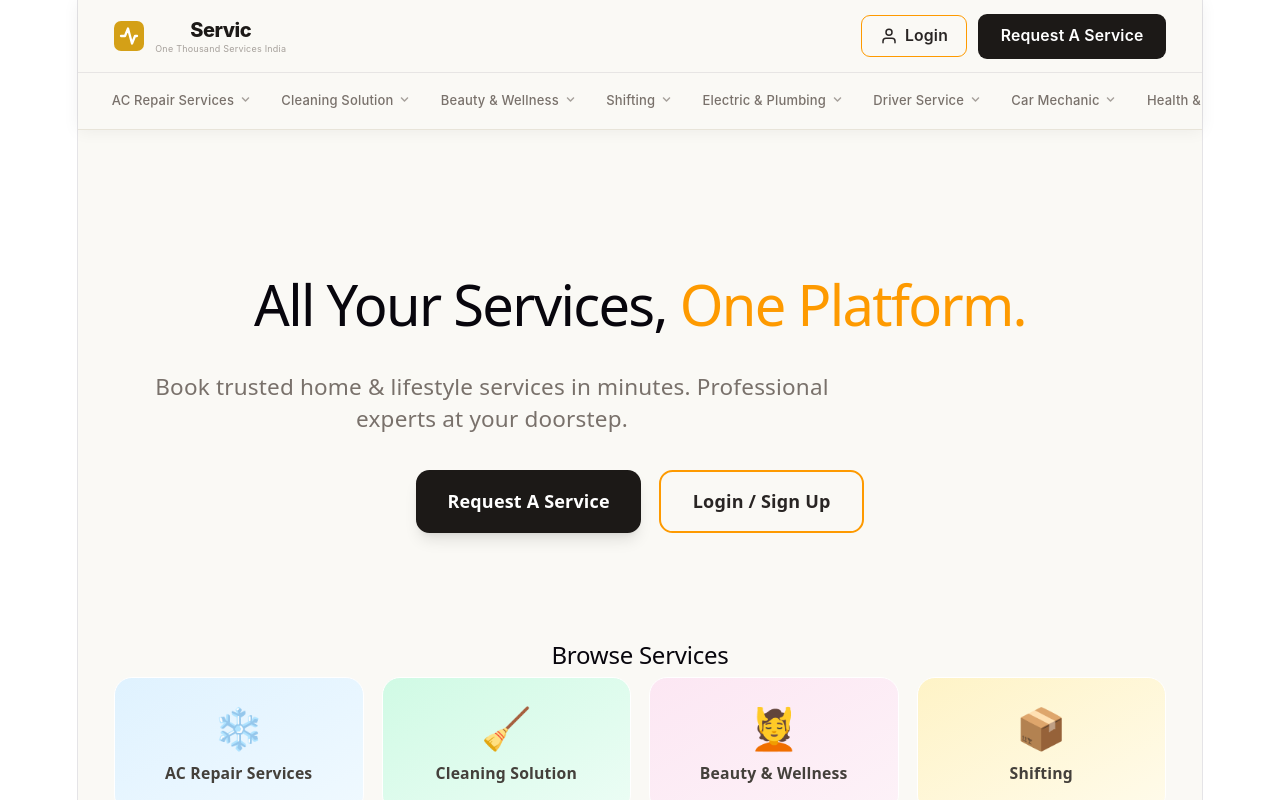
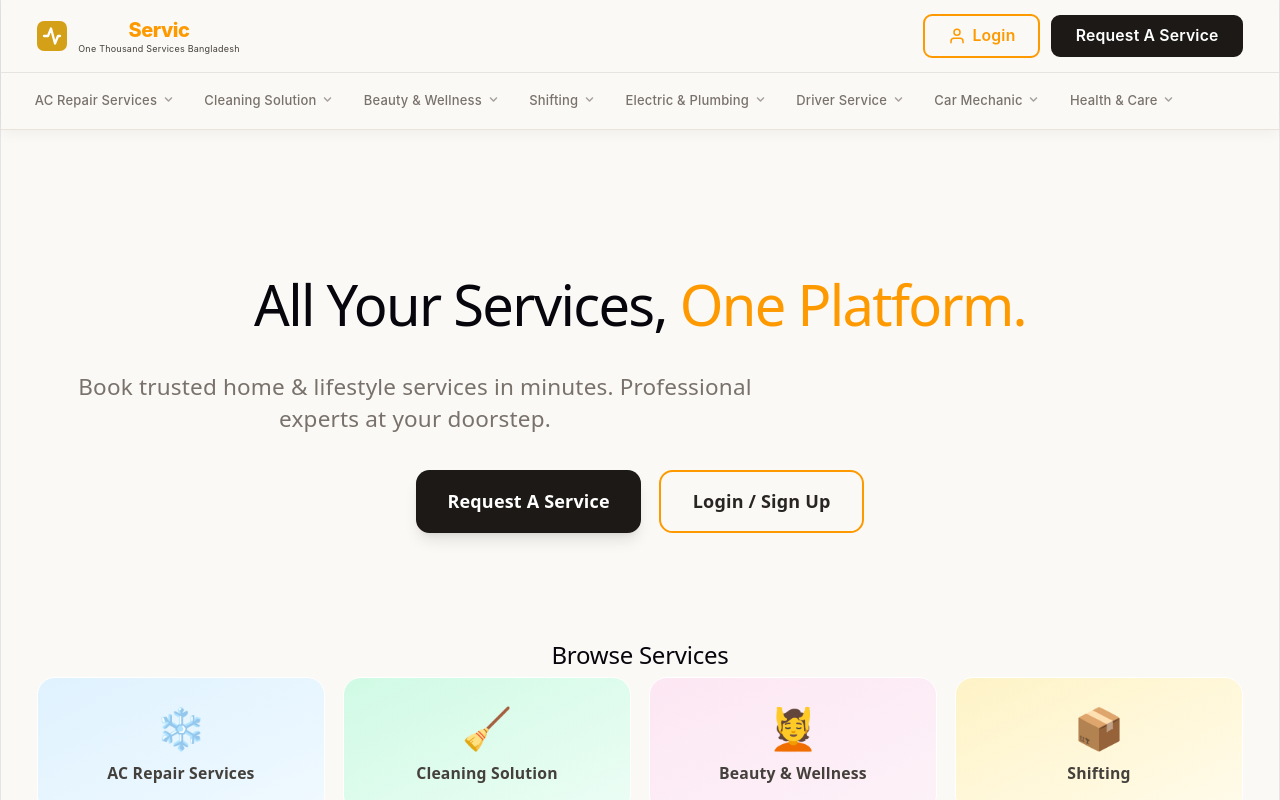
Before and after one commit to mdwasimdev1/service-management-frontend, a React (Vite) app: page / in a window 1280 px wide. Shown: the top 800 px of the page. Built offline with nearby package versions, Linux system fonts and the light colour scheme.

Commit message:
I Have Implement Button Desing

```diff
--- a/src/components/layout/Header.tsx
+++ b/src/components/layout/Header.tsx
@@ -3,6 +3,7 @@ import { motion, AnimatePresence } from "framer-motion";
 import { HiOutlineMenuAlt3, HiX } from "react-icons/hi";
 import { FiUser } from "react-icons/fi";
 import { FaChevronDown } from "react-icons/fa";
+import CustomButton from "../ui/CustomButton";
 
 // ─── Nav data ──────────────────────────────────────────────────────────────────
 const navCategories = [
@@ -131,11 +132,11 @@ export default function Header() {
             </svg>
           </span>
           <span className="flex flex-col leading-tight">
-            <strong className="text-[20px] font-extrabold tracking-tight text-stone-900">
+            <strong className="text-[20px] font-extrabold tracking-tight text-amber-500">
               Servic
             </strong>
-            <small className="hidden sm:block text-[9px] text-stone-400 font-normal tracking-wide whitespace-nowrap">
-              One Thousand Services India
+            <small className="hidden sm:block text-[9px] text-stone-700 font-normal tracking-wide whitespace-nowrap">
+              One Thousand Services Bangladesh
             </small>
           </span>
         </a>
@@ -143,23 +144,27 @@ export default function Header() {
         {/* Desktop action buttons */}
         <div className="flex items-center gap-2.5">
           {/* Login – visible on tablet+ */}
-          <a
+          <div className="hidden sm:inline-flex">
+            <CustomButton
+              id="header-login-btn"
               href="/login"
-            id="header-login-btn"
-            className="hidden sm:inline-flex items-center gap-1.5 px-4 py-2 border-[1.5px] border-amber-500 rounded-lg text-sm font-semibold text-stone-800 bg-transparent hover:bg-amber-50 hover:border-amber-600 transition-all duration-150 whitespace-nowrap no-underline"
+              variant="outline"
+              icon={<FiUser />}
             >
-            <FiUser className="text-base" />
               Login
-          </a>
+            </CustomButton>
+          </div>
 
           {/* Request A Service CTA – visible on md+ */}
-          <a
+          <div className="hidden md:inline-flex">
+            <CustomButton
+              id="header-cta-btn"
               href="/request"
-            id="header-cta-btn"
-            className="hidden md:inline-flex items-center px-5 py-2.5 rounded-lg bg-stone-900 text-white text-sm font-semibold hover:bg-stone-700 hover:-translate-y-px transition-all duration-150 whitespace-nowrap no-underline"
+              variant="primary"
             >
               Request A Service
-          </a>
+            </CustomButton>
+          </div>
 
           {/* Hamburger – mobile only */}
           <button
@@ -263,19 +268,21 @@ export default function Header() {
 
               {/* Mobile CTA row */}
               <div className="flex flex-col sm:flex-row gap-3 p-4">
-                <a
+                <CustomButton
                   href="/login"
-                  className="flex-1 flex items-center justify-center gap-2 px-4 py-2.5 border-[1.5px] border-amber-500 rounded-lg text-sm font-semibold text-stone-800 hover:bg-amber-50 transition-all duration-150 no-underline"
+                  variant="outline"
+                  icon={<FiUser />}
+                  className="flex-1"
                 >
-                  <FiUser />
                   Login
-                </a>
-                <a
+                </CustomButton>
+                <CustomButton
                   href="/request"
-                  className="flex-1 flex items-center justify-center px-4 py-2.5 rounded-lg bg-stone-900 text-white text-sm font-semibold hover:bg-stone-700 transition-all duration-150 no-underline"
+                  variant="primary"
+                  className="flex-1"
                 >
                   Request A Service
-                </a>
+                </CustomButton>
               </div>
             </nav>
           </motion.div>
--- /dev/null
+++ b/src/components/ui/CustomButton.tsx
@@ -0,0 +1,108 @@
+import React from "react";
+
+type ButtonVariant = "primary" | "outline";
+
+interface CustomButtonProps {
+  children: React.ReactNode;
+  variant?: ButtonVariant;
+  href?: string;
+  id?: string;
+  type?: "button" | "submit" | "reset";
+  onClick?: () => void;
+  className?: string;
+  icon?: React.ReactNode;
+  fullWidth?: boolean;
+}
+
+export default function CustomButton({
+  children,
+  variant = "primary",
+  href,
+  id,
+  type = "button",
+  onClick,
+  className = "",
+  icon,
+  fullWidth = false,
+}: CustomButtonProps) {
+  const isPrimary = variant === "primary";
+
+  const ANIM = "transition-transform duration-600 ease-in-out";
+
+  const base = [
+    // overflow-hidden clips both the rising combined layer and the exiting default text
+    "group relative inline-flex items-center justify-center overflow-hidden",
+    "cursor-pointer select-none whitespace-nowrap no-underline",
+
+    // Shape & spacing
+    "rounded-lg px-5 py-2.5",
+
+    // Typography
+    "font-semibold text-sm font-[Inter,system-ui,sans-serif] leading-none",
+
+    // Variant base colours + hover glow
+    isPrimary
+      ? "bg-stone-900 border-2 border-stone-900 hover:border-amber-500 hover:shadow-[0_6px_24px_rgba(212,160,23,0.40)]"
+      : "bg-transparent border-2 border-amber-500 hover:shadow-[0_6px_20px_rgba(212,160,23,0.32)]",
+
+    // Border-color + shadow get their own shorter transition
+    "transition-[border-color,box-shadow] duration-1000 ease-out",
+
+    // Active press + focus ring
+    "active:scale-[0.97]",
+    "focus-visible:outline focus-visible:outline-[2.5px] focus-visible:outline-amber-500 focus-visible:outline-offset-[3px]",
+
+    // Full-width form variant
+    fullWidth ? "w-full py-[14px] rounded-xl text-[0.9375rem]" : "",
+
+    className,
+  ]
+    .filter(Boolean)
+    .join(" ");
+
+  const rowLayout = "inline-flex items-center gap-1.5";
+
+  const content = (
+    <>
+      <span
+        className={`
+          relative z-10 ${rowLayout}
+          translate-y-0 group-hover:-translate-y-full
+          ${ANIM}
+          ${isPrimary ? "text-white" : "text-amber-500"}
+        `}
+      >
+        {icon && <span className={`${rowLayout} text-base`}>{icon}</span>}
+        <span>{children}</span>
+      </span>
+
+      <span
+        className={`
+          absolute inset-0 z-20 rounded-[inherit]
+          bg-amber-500 text-stone-900
+          ${rowLayout} justify-center
+          translate-y-full group-hover:translate-y-0
+          ${ANIM}
+        `}
+      >
+        {icon && <span className={`${rowLayout} text-base`}>{icon}</span>}
+        <span>{children}</span>
+      </span>
+    </>
+  );
+
+  // ── Render as <a> or <button> ────────────────────────────────────────────────
+  if (href) {
+    return (
+      <a id={id} href={href} className={base} onClick={onClick}>
+        {content}
+      </a>
+    );
+  }
+
+  return (
+    <button id={id} type={type} className={base} onClick={onClick}>
+      {content}
+    </button>
+  );
+}
--- a/src/index.css
+++ b/src/index.css
@@ -54,7 +54,7 @@
 }
 
 #root {
-  width: 1126px;
+  width: 1920px;
   max-width: 100%;
   margin: 0 auto;
   text-align: center;
--- a/src/pages/LoginPage.tsx
+++ b/src/pages/LoginPage.tsx
@@ -1,6 +1,7 @@
 import { motion } from "framer-motion";
 import { FiUser, FiLock } from "react-icons/fi";
 import { Link } from "react-router-dom";
+import CustomButton from "../components/ui/CustomButton";
 
 export default function LoginPage() {
   return (
@@ -52,13 +53,14 @@ export default function LoginPage() {
             </div>
           </div>
 
-          <button
+          <CustomButton
             type="submit"
             id="login-submit-btn"
-            className="w-full py-3 rounded-xl bg-stone-900 text-white font-semibold text-sm hover:bg-stone-700 transition-colors duration-150 mt-2"
+            variant="primary"
+            fullWidth
           >
             Sign In
-          </button>
+          </CustomButton>
         </form>
 
         <p className="text-center text-sm text-stone-500 mt-6">
```
Lines whose indentation alone changed are shown as unchanged.
